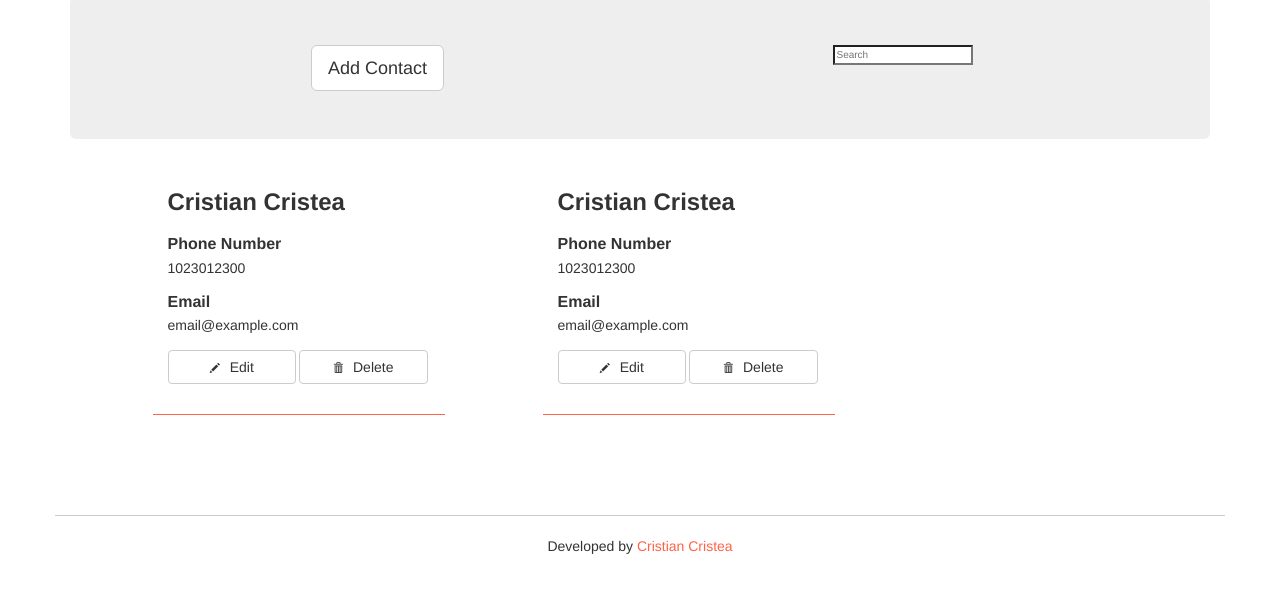
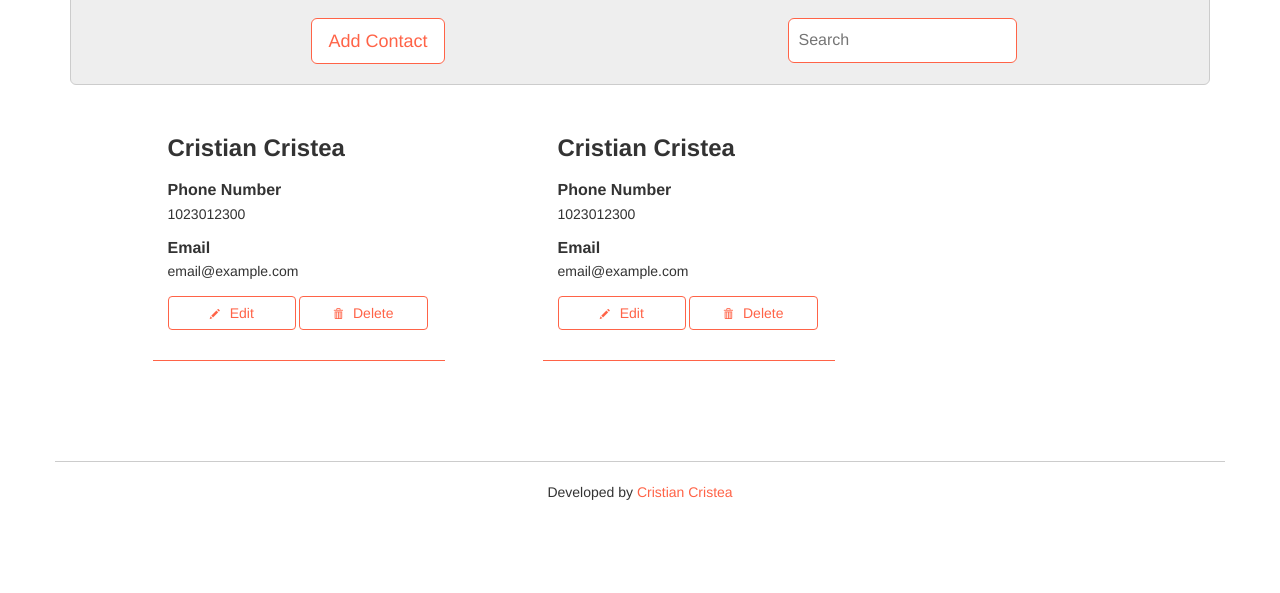
Before and after one commit to CristianCristea/contact_manager_jquery, a website: page index.html in a window 1280 px wide. Shown: the part 145-738 px from the top of the page. Drawn offline with nearby package versions, Linux system fonts and the light colour scheme; files that its build step writes are made by us from their sources; files whose address does not match are found by name.

Commit message:
Basic styles

```diff
--- a/scss/modules/_buttons.scss
+++ b/scss/modules/_buttons.scss
@@ -0,0 +1,33 @@
+// ==========================================================================
+// $Buttons
+// ==========================================================================
+
+// contact btn
+.btn-default {
+  color: tomato;
+  border-color: tomato;
+  transition: all .35s;
+
+  &:hover {
+    color: #fff;
+    background-color: tomato;
+    border-color: tomato;
+  }
+}
+
+// search
+input[type="search"] {
+  font-size: 1.6rem;
+  border: 1px solid tomato;
+  border-radius: 6px;
+  padding: 10px;
+
+  &:focus {
+    outline: none;
+    border-width: 2px;
+  }
+
+  @media all and (max-width: $tablet-large) {
+    margin-top: 1rem;
+  }
+}
--- a/scss/modules/_sections.scss
+++ b/scss/modules/_sections.scss
@@ -1,3 +1,20 @@
 // ==========================================================================
 // $Section Results
 // ==========================================================================
+
+.container {
+  max-width: 1200px;
+  margin: 0 auto;
+
+  @media all and (max-width: $tablet-small) {
+    padding: 0;
+  }
+}
+
+// jumbotron
+.jumbotron {
+  padding: 20px;
+  border: 1px solid #ccc;
+  border-top-right-radius: 0 !important;
+  border-top-left-radius: 0 !important;
+}
```
